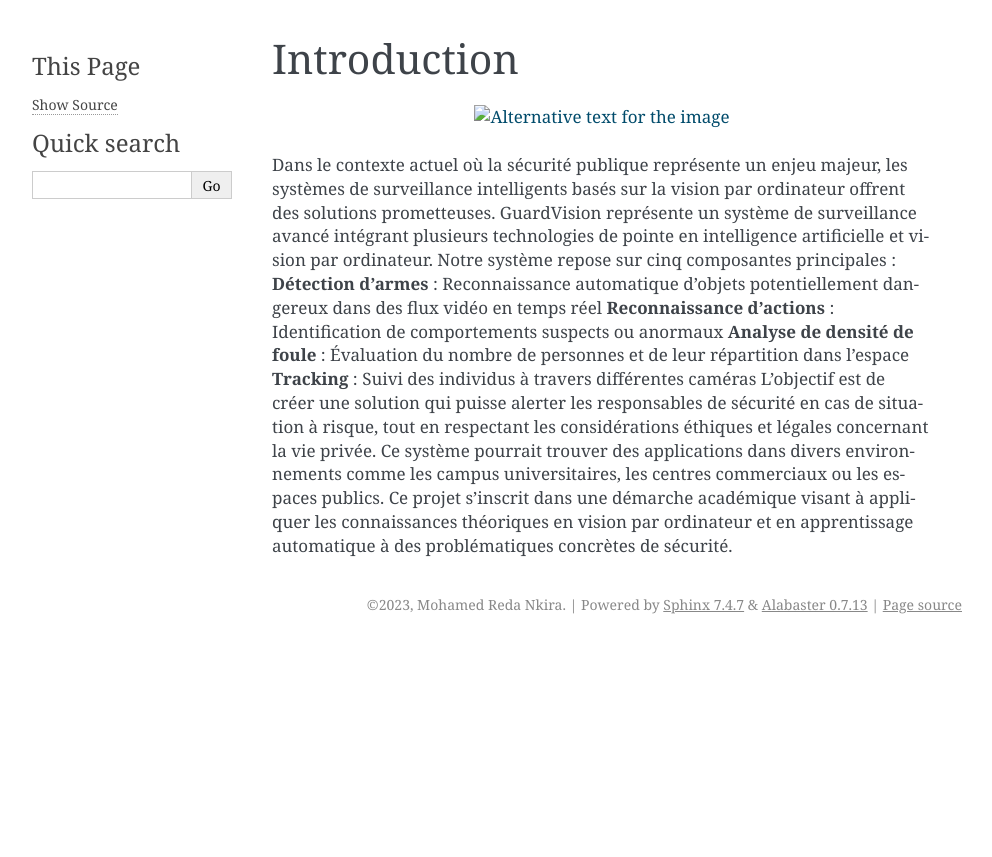
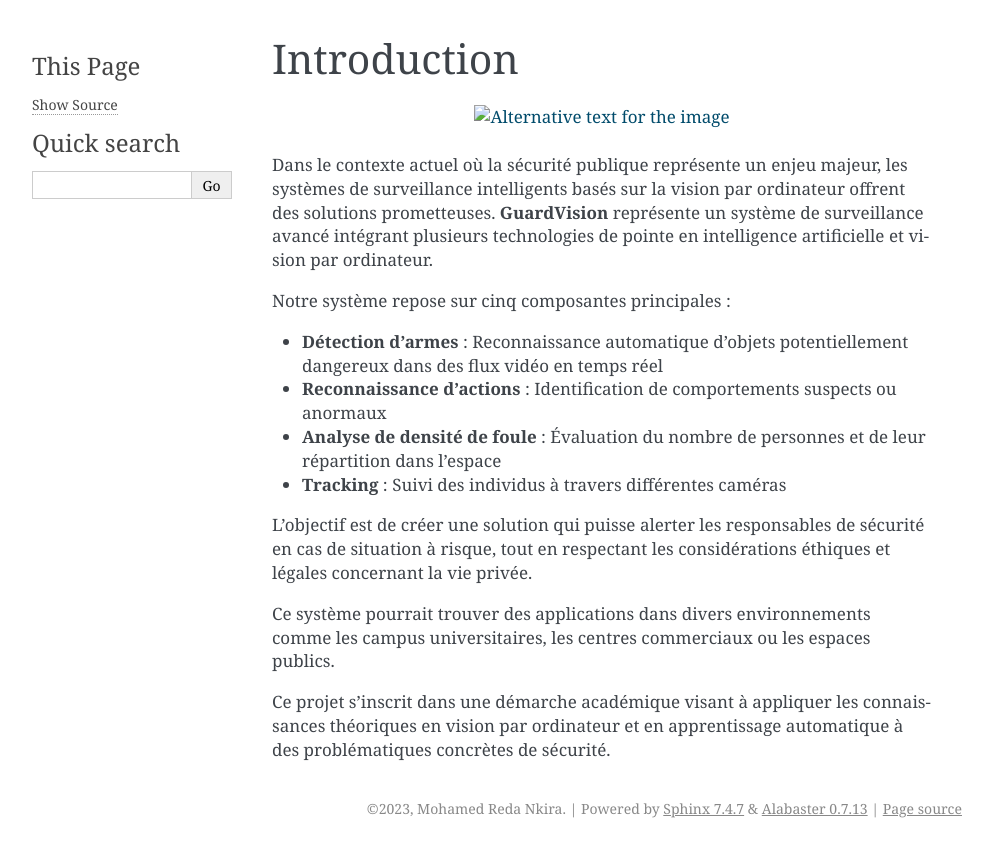
Before and after one commit to med-reda-nk/GuardVision, a Sphinx documentation site: the page built from Documentation/Introduction.rst, in a window 1280 px wide. Shown: the top 857 px of the page, without its empty margins (148-1140 px from the left). Built offline with Sphinx 7.4.7, drawn with Linux system fonts in a browser that asks for light colours; pages that are not in the unit, such as notebooks, are missing from menus.

```diff
--- a/Documentation/Introduction.rst
+++ b/Documentation/Introduction.rst
@@ -6,11 +6,17 @@ Introduction
    :width: 100%
    :alt: Alternative text for the image
 
-Dans le contexte actuel où la sécurité publique représente un enjeu majeur, les systèmes de surveillance intelligents basés sur la vision par ordinateur offrent des solutions prometteuses. GuardVision représente un système de surveillance avancé intégrant plusieurs technologies de pointe en intelligence artificielle et vision par ordinateur.
+Dans le contexte actuel où la sécurité publique représente un enjeu majeur, les systèmes de surveillance intelligents basés sur la vision par ordinateur offrent des solutions prometteuses. **GuardVision** représente un système de surveillance avancé intégrant plusieurs technologies de pointe en intelligence artificielle et vision par ordinateur.
+
 Notre système repose sur cinq composantes principales :
-**Détection d'armes** : Reconnaissance automatique d'objets potentiellement dangereux dans des flux vidéo en temps réel
-**Reconnaissance d'actions** : Identification de comportements suspects ou anormaux
-**Analyse de densité de foule** : Évaluation du nombre de personnes et de leur répartition dans l'espace
-**Tracking** : Suivi des individus à travers différentes caméras
-L'objectif est de créer une solution qui puisse alerter les responsables de sécurité en cas de situation à risque, tout en respectant les considérations éthiques et légales concernant la vie privée. Ce système pourrait trouver des applications dans divers environnements comme les campus universitaires, les centres commerciaux ou les espaces publics.
+
+- **Détection d'armes** : Reconnaissance automatique d'objets potentiellement dangereux dans des flux vidéo en temps réel
+- **Reconnaissance d'actions** : Identification de comportements suspects ou anormaux
+- **Analyse de densité de foule** : Évaluation du nombre de personnes et de leur répartition dans l'espace
+- **Tracking** : Suivi des individus à travers différentes caméras
+
+L'objectif est de créer une solution qui puisse alerter les responsables de sécurité en cas de situation à risque, tout en respectant les considérations éthiques et légales concernant la vie privée.
+
+Ce système pourrait trouver des applications dans divers environnements comme les campus universitaires, les centres commerciaux ou les espaces publics.
+
 Ce projet s'inscrit dans une démarche académique visant à appliquer les connaissances théoriques en vision par ordinateur et en apprentissage automatique à des problématiques concrètes de sécurité.
```
